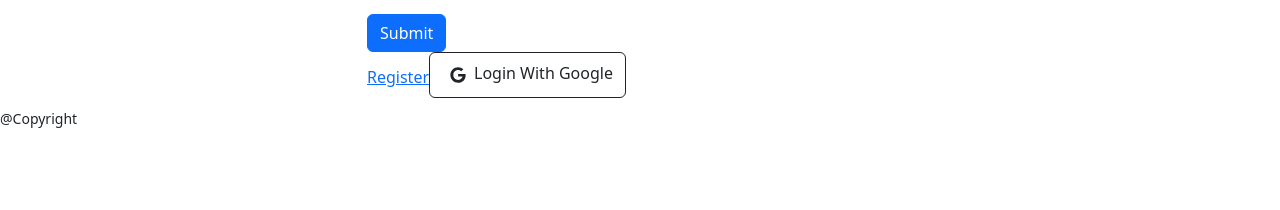
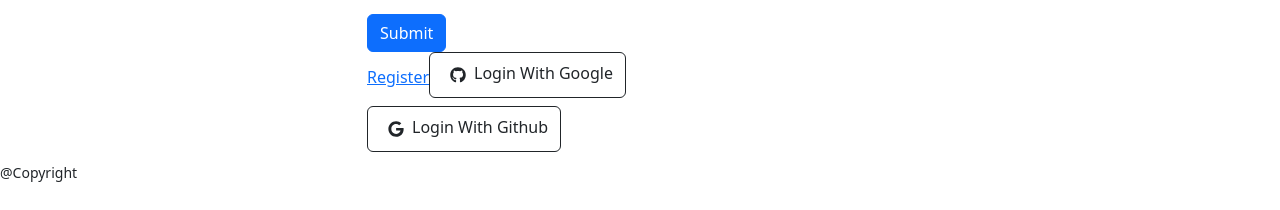
Before and after one commit to sauravBarua/learn-solo-client, a React (Create React App) app: page /login in a window 1280 px wide. Shown: the part 248-458 px from the top of the page. Built offline with nearby package versions, Linux system fonts and the light colour scheme; no server answers.

Commit message:
added github login

```diff
--- a/src/components/Login/Login.js
+++ b/src/components/Login/Login.js
@@ -1,6 +1,6 @@
-import { GoogleAuthProvider } from "firebase/auth";
+import { GithubAuthProvider, GoogleAuthProvider } from "firebase/auth";
 import React, { useContext } from "react";
-import { FaGoogle } from "react-icons/fa";
+import { FaGithub, FaGoogle } from "react-icons/fa";
 import { AuthContext } from "../../contexts/AuthProvider/AuthProvider";
 import Form from "react-bootstrap/Form";
 import { Button, ButtonGroup } from "react-bootstrap";
@@ -13,9 +13,19 @@ const Login = () => {
   const navigate = useNavigate();
 
   const googleProvider = new GoogleAuthProvider();
+  const githubProvider = new GithubAuthProvider();
 
   const handleGoogleSignIn = () => {
     providerLogin(googleProvider)
+      .then((result) => {
+        const user = result.user;
+        console.log(user);
+      })
+      .catch((error) => console.log(error));
+  };
+
+  const handleGithubSignIn = () => {
+    providerLogin(githubProvider)
       .then((result) => {
         const user = result.user;
         console.log(user);
@@ -74,8 +84,19 @@ const Login = () => {
           className="mb-2"
           variant="outline-dark"
         >
+          <FaGithub className="m-2"></FaGithub>
+          Login With Google
+        </Button>
+      </ButtonGroup>
+      <br />
+      <ButtonGroup vertical>
+        <Button
+          onClick={handleGithubSignIn}
+          className="mb-2"
+          variant="outline-dark"
+        >
           <FaGoogle className="m-2"></FaGoogle>
-          Login With Google
+          Login With Github
         </Button>
       </ButtonGroup>
     </div>
```
